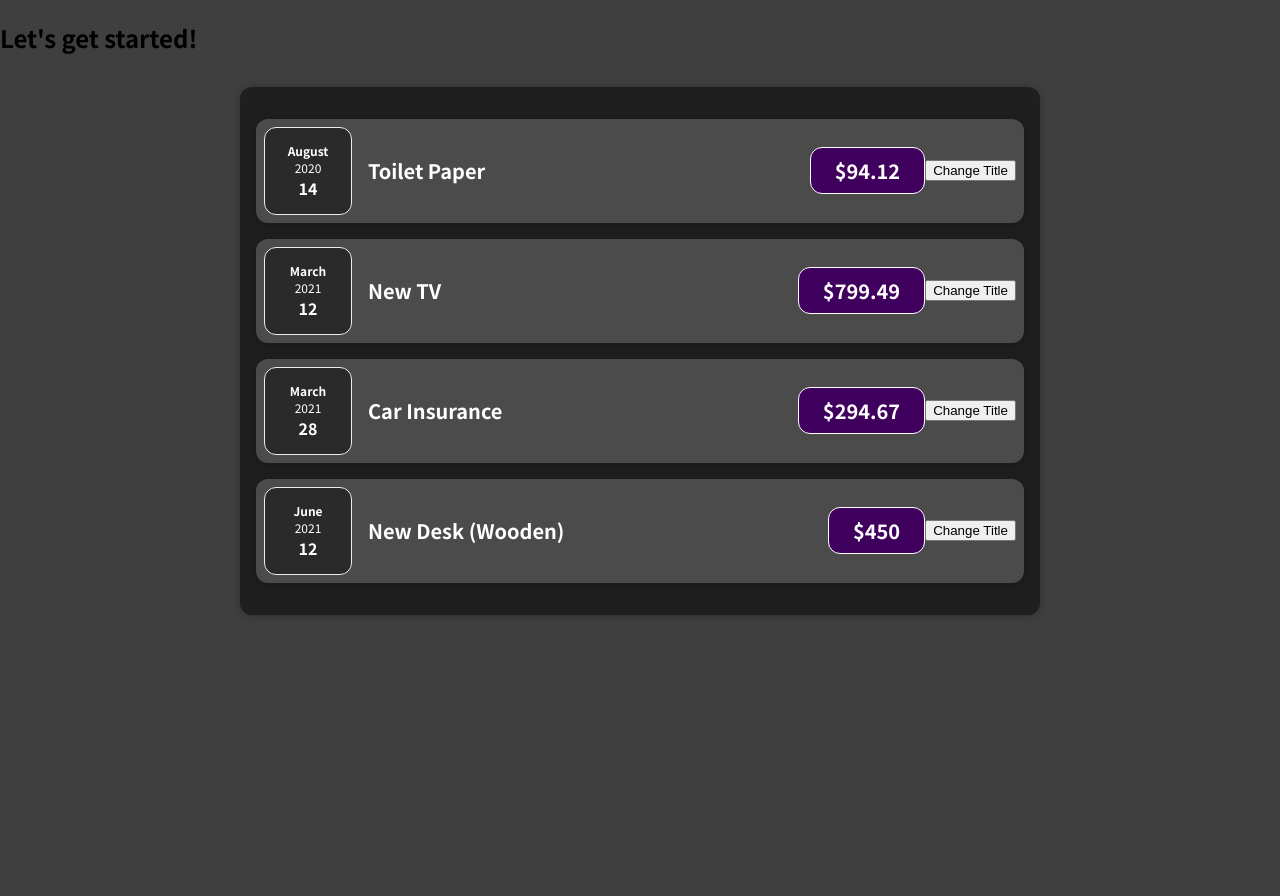
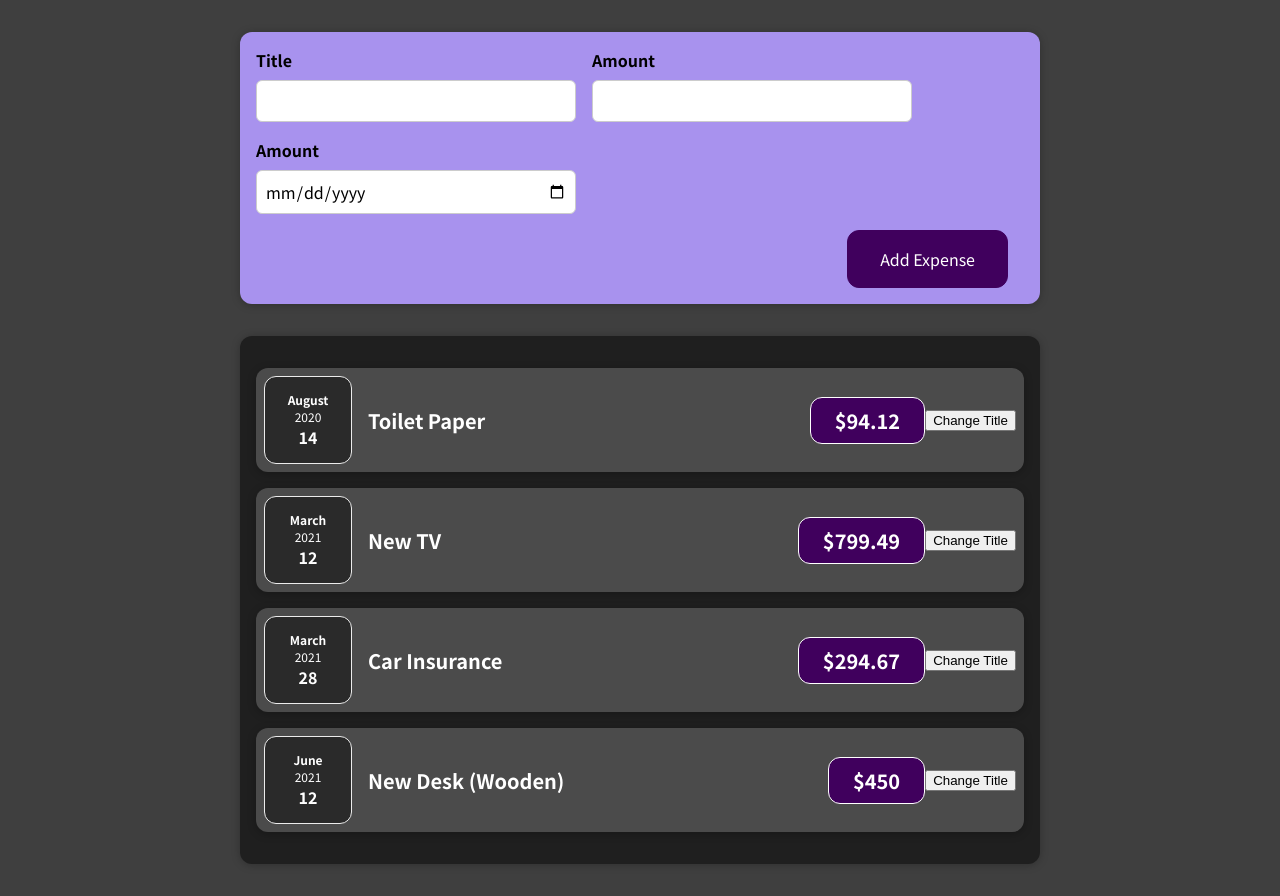
Before and after one commit to mikaws/react-complete-guide, a React (Create React App) app in the folder 1-expense-tracker/: page / in a window 1280 px wide. Before the commit the page ends 800 px from the top, so only its background shows below. Built offline with nearby package versions, Linux system fonts and the light colour scheme.

Commit message:
Create the NewExpense component

```diff
--- a/1-expense-tracker/src/App.js
+++ b/1-expense-tracker/src/App.js
@@ -1,16 +1,39 @@
-import Expenses from "./components/Expenses/Expenses";
+import React from 'react';
+
+import NewExpense from './components/NewExpense/NewExpense';
+import Expenses from './components/Expenses/Expenses';
 
 const App = () =>{
   const expenses = [
-    { id: "e1", title: "Toilet Paper", amount: 94.12, date: new Date(2020, 7, 14) },
-    { id: "e2", title: "New TV", amount: 799.49, date: new Date(2021, 2, 12) },
-    { id: "e3", title: "Car Insurance", amount: 294.67, date: new Date(2021, 2, 28) },
-    { id: "e4", title: "New Desk (Wooden)", amount: 450, date: new Date(2021, 5, 12) },
+    {
+      id: "e1",
+      title: "Toilet Paper",
+      amount: 94.12,
+      date: new Date(2020, 7, 14)
+    },
+    {
+      id: "e2",
+      title: "New TV",
+      amount: 799.49,
+      date: new Date(2021, 2, 12)
+    },
+    {
+      id: "e3",
+      title: "Car Insurance",
+      amount: 294.67,
+      date: new Date(2021, 2, 28)
+    },
+    {
+      id: "e4",
+      title: "New Desk (Wooden)",
+      amount: 450,
+      date: new Date(2021, 5, 12)
+    },
   ];
 
   return (
     <>
-      <h2>Let's get started!</h2>
+      <NewExpense />
       <Expenses items={expenses}/>
     </>
   );
--- /dev/null
+++ b/1-expense-tracker/src/components/NewExpense/ExpenseForm.css
@@ -0,0 +1,26 @@
+.new-expense__controls {
+  display: flex;
+  flex-wrap: wrap;
+  gap: 1rem;
+  margin-bottom: 1rem;
+  text-align: left;
+}
+
+.new-expense__control label {
+  font-weight: bold;
+  margin-bottom: 0.5rem;
+  display: block;
+}
+
+.new-expense__control input {
+  font: inherit;
+  padding: 0.5rem;
+  border-radius: 6px;
+  border: 1px solid #ccc;
+  width: 20rem;
+  max-width: 100%;
+}
+
+.new-expense__actions {
+  text-align: right;
+}
--- /dev/null
+++ b/1-expense-tracker/src/components/NewExpense/ExpenseForm.js
@@ -0,0 +1,27 @@
+import React from 'react';
+
+import './ExpenseForm.css';
+
+const ExpenseForm = () => {
+  return <form>
+    <div className="new-expense__controls">
+      <div className="new-expense__control">
+        <label>Title</label>
+        <input type="text" />
+      </div>
+      <div className="new-expense__control">
+        <label>Amount</label>
+        <input type="number" min="0.01" step="0.01" />
+      </div>
+      <div className="new-expense__control">
+        <label>Amount</label>
+        <input type="date" min="2019-01-01" max="2022-12-31" />
+      </div>
+    </div>
+    <div className="new-expense__actions">
+      <button type="submit">Add Expense</button>
+    </div>
+  </form>
+};
+
+export default ExpenseForm;
--- /dev/null
+++ b/1-expense-tracker/src/components/NewExpense/NewExpense.css
@@ -0,0 +1,38 @@
+.new-expense {
+  background-color: #a892ee;
+  padding: 1rem;
+  margin: 2rem auto;
+  width: 50rem;
+  max-width: 95%;
+  border-radius: 12px;
+  text-align: center;
+  box-shadow: 0 1px 8px rgba(0, 0, 0, 0.25);
+}
+
+.new-expense button {
+  font: inherit;
+  cursor: pointer;
+  padding: 1rem 2rem;
+  border: 1px solid #40005d;
+  background-color: #40005d;
+  color: white;
+  border-radius: 12px;
+  margin-right: 1rem;
+}
+
+.new-expense button:hover,
+.new-expense button:active {
+  background-color: #510674;
+  border-color: #510674;
+}
+
+.new-expense button.alternative {
+  color: #220131;
+  border-color: transparent;
+  background-color: transparent;
+}
+
+.new-expense button.alternative:hover,
+.new-expense button.alternative:active {
+  background-color: #ddb3f8;
+}
--- /dev/null
+++ b/1-expense-tracker/src/components/NewExpense/NewExpense.js
@@ -0,0 +1,14 @@
+import React from 'react';
+
+import ExpenseForm from './ExpenseForm'
+import './NewExpense.css';
+
+const NewExpense = () => {
+  return (
+    <div className="new-expense">
+      <ExpenseForm />
+    </div>
+  );
+};
+
+export default NewExpense;
```
Also changed, not shown: 1 other file (tests, documents, lock files or other folders).
